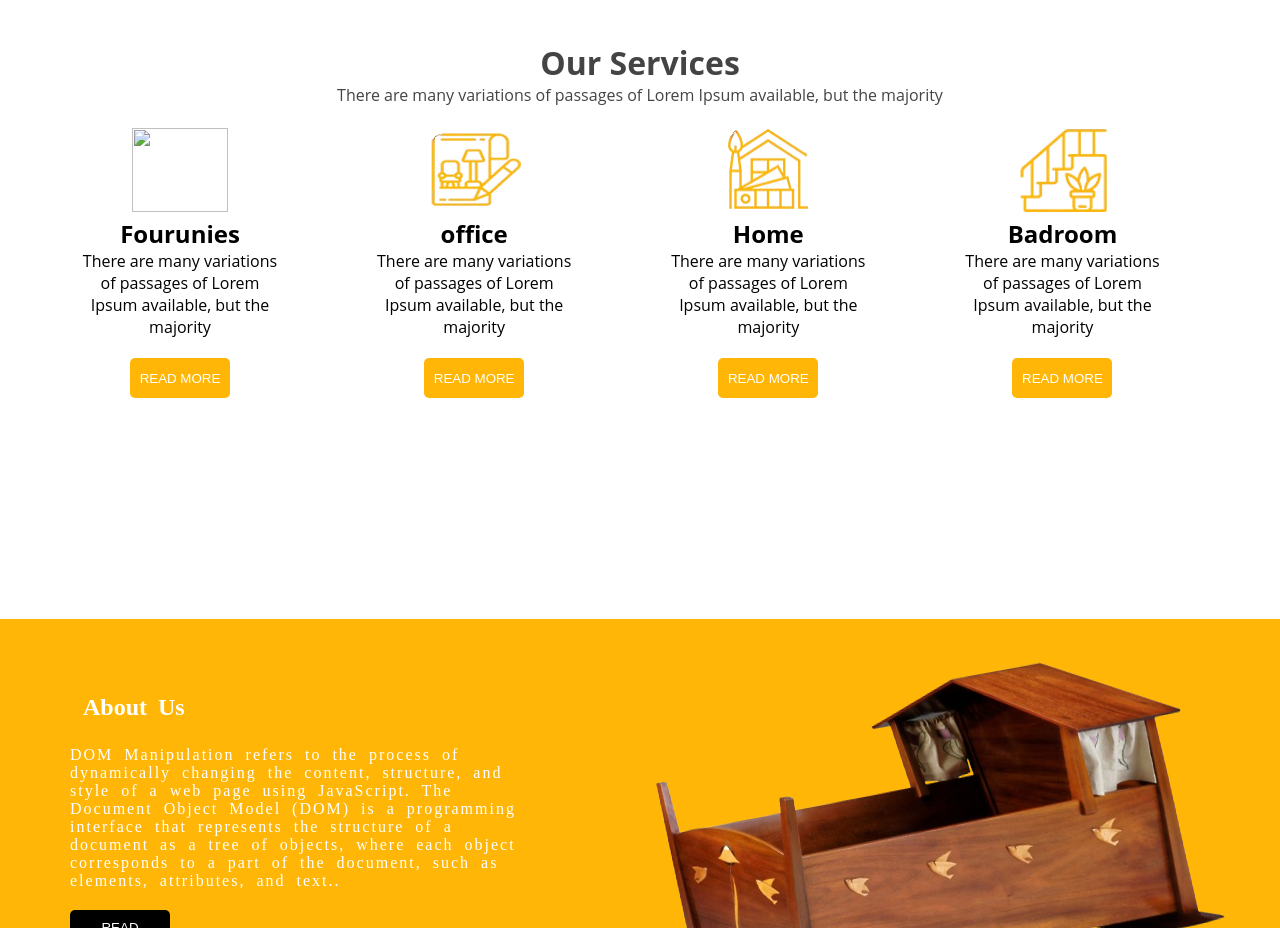
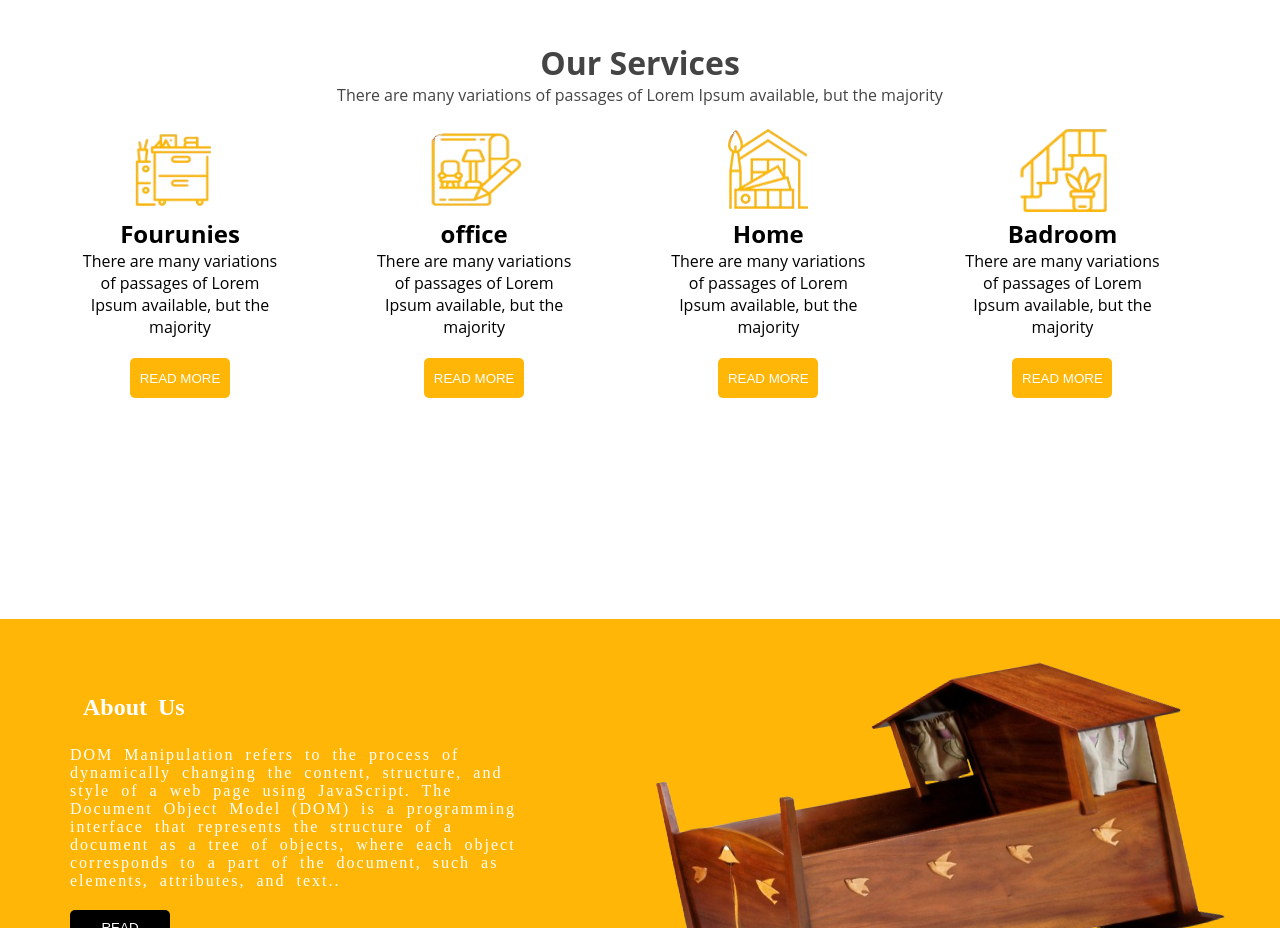
Before and after one commit to pradeepjasmat/only_test, a plain HTML site: page html_2/index.html in a window 1280 px wide. Shown: the part 960-1888 px from the top of the page. Drawn offline with Linux system fonts and the light colour scheme.

Commit message:
Update index.html

```diff
--- a/html_2/index.html
+++ b/html_2/index.html
@@ -47,7 +47,7 @@
    <p>There are many variations of passages of Lorem Ipsum available, but the majority</p>
     </div>
     <div class="card_1">
-        <img src="../img_2/Service_im1.png" />
+        <img src="../img_2/Pervice_im1.png" />
         <h2>Fourunies</h2>
         <p>There are many variations of passages of Lorem Ipsum available, but the majority</p>
         <button id="btn_1">Read more</button>
```
